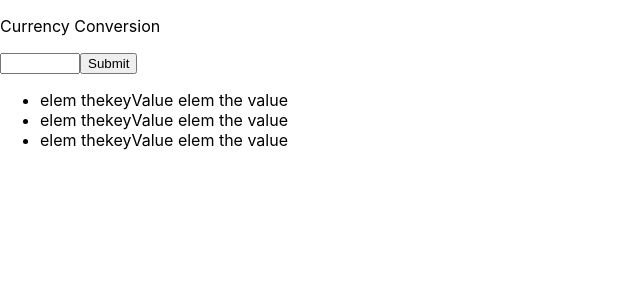
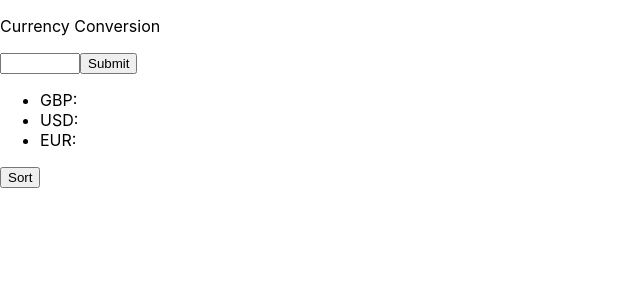
Before and after one commit to Lorenatacal/currency-conversion, a React (Create React App) app: page / in a window 1280 px wide. Shown: the top 300 px of the page, without its empty margins (0-640 px from the left). Built offline with nearby package versions, Linux system fonts and the light colour scheme.

Commit message:
Implement sortList

```diff
--- a/src/CurrencyConversion.js
+++ b/src/CurrencyConversion.js
@@ -7,6 +7,7 @@ class CurrencyConvertor extends React.Component {
     this.state = {
       amount: '',
       data: '',
+      sort: false,
     };
     this.handleChange = this.handleChange.bind (this);
     this.handleSubmit = this.handleSubmit.bind (this);
@@ -45,6 +46,20 @@ class CurrencyConvertor extends React.Component {
       {EUR: this.state.data.EUR},
     ];
 
+    function sortList () {
+      currencies.sort (function (a, b) {
+        var x = Object.keys (a);
+        var y = Object.keys (b);
+        if (x < y) {
+          return -1;
+        }
+        if (x > y) {
+          return 1;
+        }
+        return 0;
+      });
+    }
+
     return (
       <div>
         <form onSubmit={this.handleSubmit}>
@@ -61,12 +76,20 @@ class CurrencyConvertor extends React.Component {
           {currencies.map ((elem, index) => {
             return (
               <li key={index}>
-                <span>elem thekeyValue</span>
-                <span> elem the value</span>
+                <span>{Object.keys (elem)}:</span>
+                <span> {Object.values (elem)}</span>
               </li>
             );
           })}
         </ul>
+        <button
+          onClick={() => {
+            sortList ();
+            this.setState ({sort: true});
+          }}
+        >
+          Sort
+        </button>
       </div>
     );
   }
```
